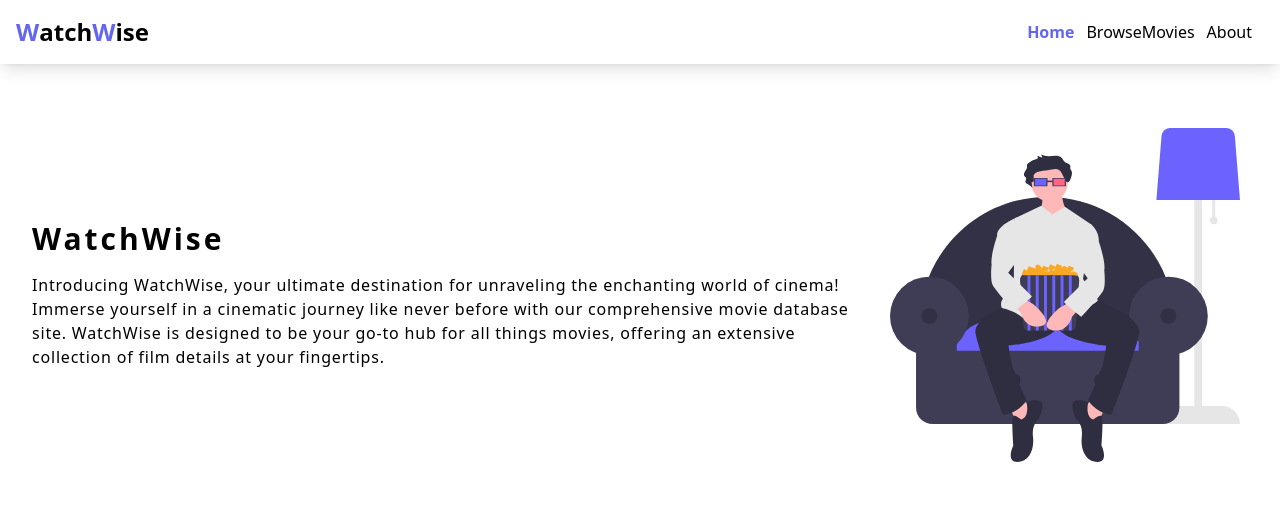
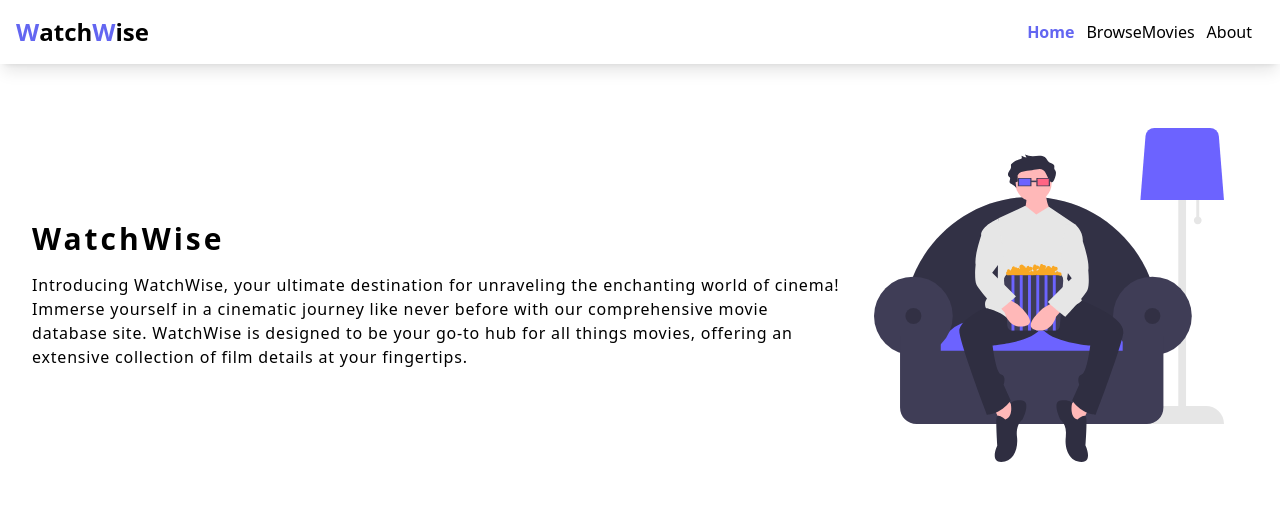
Before and after one commit to Darshan-Pandya10/WatchWise, a React (Vite) app: page / in a window 1280 px wide. Shown: the top 512 px of the page. Built offline with nearby package versions, Linux system fonts and the light colour scheme; no server answers.

Commit message:
Changes in Design.

```diff
--- a/src/Pages/Home.jsx
+++ b/src/Pages/Home.jsx
@@ -43,7 +43,7 @@ function Home() {
       Immerse yourself in a cinematic journey like never before with our comprehensive movie database site.
       WatchWise is designed to be your go-to hub for all things movies, offering an extensive collection of film details at your fingertips. </p>
       </div>
-      <img src="src/assets/hero-svg.svg" className='sm:mr-10' alt="hero image" width={350}height={350}/>
+      <img src="src/assets/hero-svg.svg" className='sm:mr-14' alt="hero image" width={350}height={350}/>
     </div>
     {/* border-2 border-solid border-black */}
 
--- a/src/Pages/Movie.jsx
+++ b/src/Pages/Movie.jsx
@@ -92,8 +92,8 @@ if(isError){
   <div className="details w-full md:w-[30rem] mt-8 lg:mt-0 md:ml-4 p-0">
     {/* <h2 className="text-xl font-semibold mb-4">{title}</h2> */}
     <p className='label overview'>{overview}</p>
-    <p className='label'><span className='label-span'>Original Language : </span> {language.toUpperCase()}</p>
-    <div className='label genres flex flex-wrap items-center justify-start'><span className='label-span '>Genres :</span>{genres?.map((genre, index) => <span key={index} className='inline-block mt-1 bg-gray-200 text-gray-700 rounded-full px-3 py-1 text-sm font-semibold mr-1'>{genre.name}</span>)}</div>
+    <p className='label capitalize'><span className='label-span'>Original Language : </span> {language}</p>
+    <div className='label genres flex flex-wrap items-center justify-start'><span className='label-span '>Genres :</span>{genres?.map((genre, index) => <span key={index} className='inline-block cursor-pointer mt-1 bg-gray-200 hover:bg-gray-300 text-gray-700 rounded-full px-3 py-1 text-sm font-semibold mr-1'>{genre.name}</span>)}</div>
     {belongs_to_collection ? <p className='label'><span className='label-span'>Collection :</span>{belongs_to_collection.name}</p> : null}
     <p className='label'><span className='label-span'>RunTime :</span> {NumToTime(runtime)} hours</p>
     <p className='label'><span className='label-span'>Release Date :</span> {release_date}</p>
@@ -101,7 +101,7 @@ if(isError){
     <p className='label'><span className='label-span'>Budget :</span> {formattedBudget}</p>
     <p className='label'><span className='label-span'>Revenue :</span> {formattedRevenue}</p>
     <div className='production-companies mb-4 ml-1'><span className='label-span'>Production Company(ies) :</span>{production_companies?.map((company, index) => {
-      return <span key={index} className='inline-block mt-1 bg-gray-200 text-gray-700 rounded-full px-3 py-1 text-sm font-semibold mr-1'>{company.name}</span>
+      return <span key={index} className='inline-block mt-1 cursor-pointer bg-gray-200 text-gray-700 hover:bg-gray-300 rounded-full px-3 py-1 text-sm font-semibold mr-1'>{company.name}</span>
     })}</div>
     <a target='_blank' rel="noopener noreferrer" className='px-4 py-2 my-2 font-semibold tracking-wide inline-block bg-[#6366F1] hover:bg-[#9193f7] text-white rounded-md' href={homepage}>Movie Homepage</a>
   </div>
```
